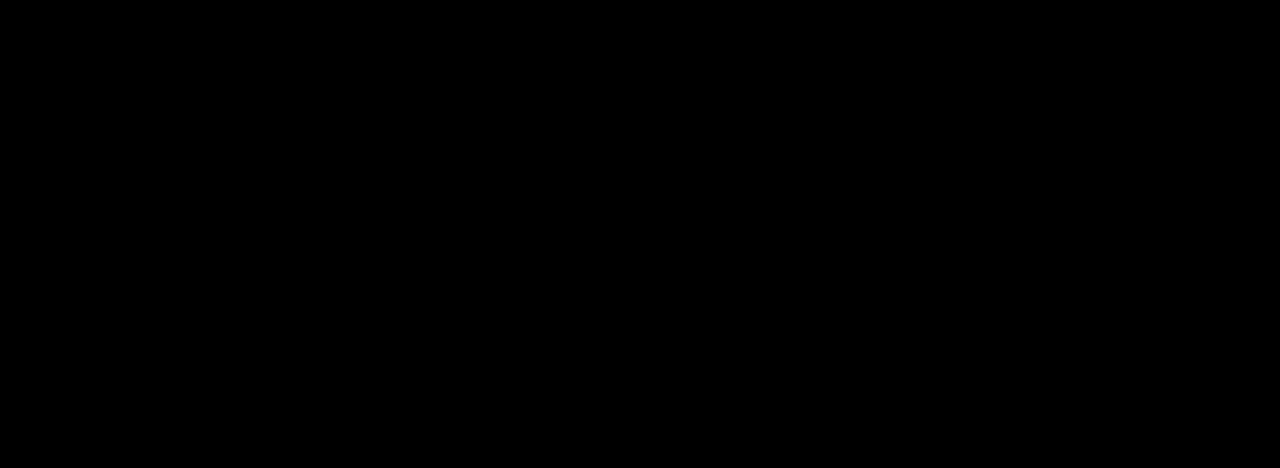
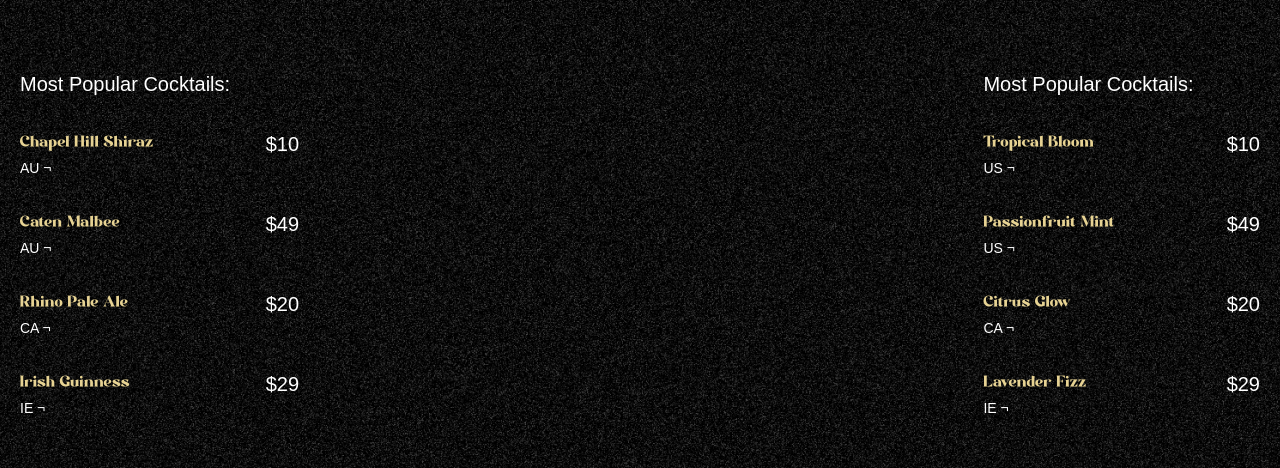
Before and after one commit to waqas123123916/landingPage-Gsap, a React (Vite) app: page / in a window 1280 px wide. Shown: the part 890-1358 px from the top of the page. Built offline with nearby package versions, Linux system fonts and the light colour scheme; a web font is replaced by a local one.

Commit message:
add cocktail section

```diff
--- a/src/App.jsx
+++ b/src/App.jsx
@@ -2,13 +2,14 @@
 import { ScrollTrigger,SplitText } from "gsap/all"
 import Navbar from "./components/Navbar"
 import Hero from "./components/Hero"
+import Cocktails from "./components/Cocktails"
 gsap.registerPlugin(ScrollTrigger, SplitText)
 function App() {
   return (
      <main>
       <Navbar/>
      <Hero/>
-     <div className="h-dvh bg-black"></div>
+      <Cocktails/>
      </main>
   )
 }
--- /dev/null
+++ b/src/components/Cocktails.tsx
@@ -0,0 +1,71 @@
+import React from "react";
+import { cocktailLists, mockTailLists } from "../../constants";
+import { useGSAP } from "@gsap/react";
+import gsap from "gsap";
+
+const Cocktails = () => {
+    useGSAP(() => {
+        const paralaxTimeline = gsap.timeline({
+            scrollTrigger:{
+                trigger:'#cocktails',
+                start:'top 30%',
+                end:'bottom 80%',
+                scrub:true
+            }
+        })
+        paralaxTimeline.from('#c-left-leaf', {
+            x:-100,y:100
+        })
+        .from('#c-right-leaf', {
+            x:100,y:100
+        })
+    })
+
+  return (
+    <section className="noisy" id="cocktails">
+      <img src="/images/cocktail-left-leaf.png" alt="l-leaf" id="c-left-leaf" />
+      <img
+        src="/images/cocktail-right-leaf.png"
+        alt="r-leaf"
+        id="c-right-leaf"
+      />
+
+      <div className="list">
+        <div className="popular">
+          <h2>Most Popular Cocktails:</h2>
+          <ul>
+            {cocktailLists.map(({ name, country, details, price }) => (
+              <li key={name}>
+                <div className="md:me-28">
+                  <h3>{name}</h3>
+                  <p>
+                    {country} ¬ {details}
+                  </p>
+                </div>
+                <span>{price}</span>
+              </li>
+            ))}
+          </ul>
+        </div>
+         <div className="popular">
+          <h2>Most Popular Cocktails:</h2>
+          <ul>
+            {mockTailLists.map(({ name, country, details, price }) => (
+              <li key={name}>
+                <div className="me-28">
+                  <h3>{name}</h3>
+                  <p>
+                    {country} ¬ {details}
+                  </p>
+                </div>
+                <span>{price}</span>
+              </li>
+            ))}
+          </ul>
+        </div>
+      </div>
+    </section>
+  );
+};
+
+export default Cocktails;
```
